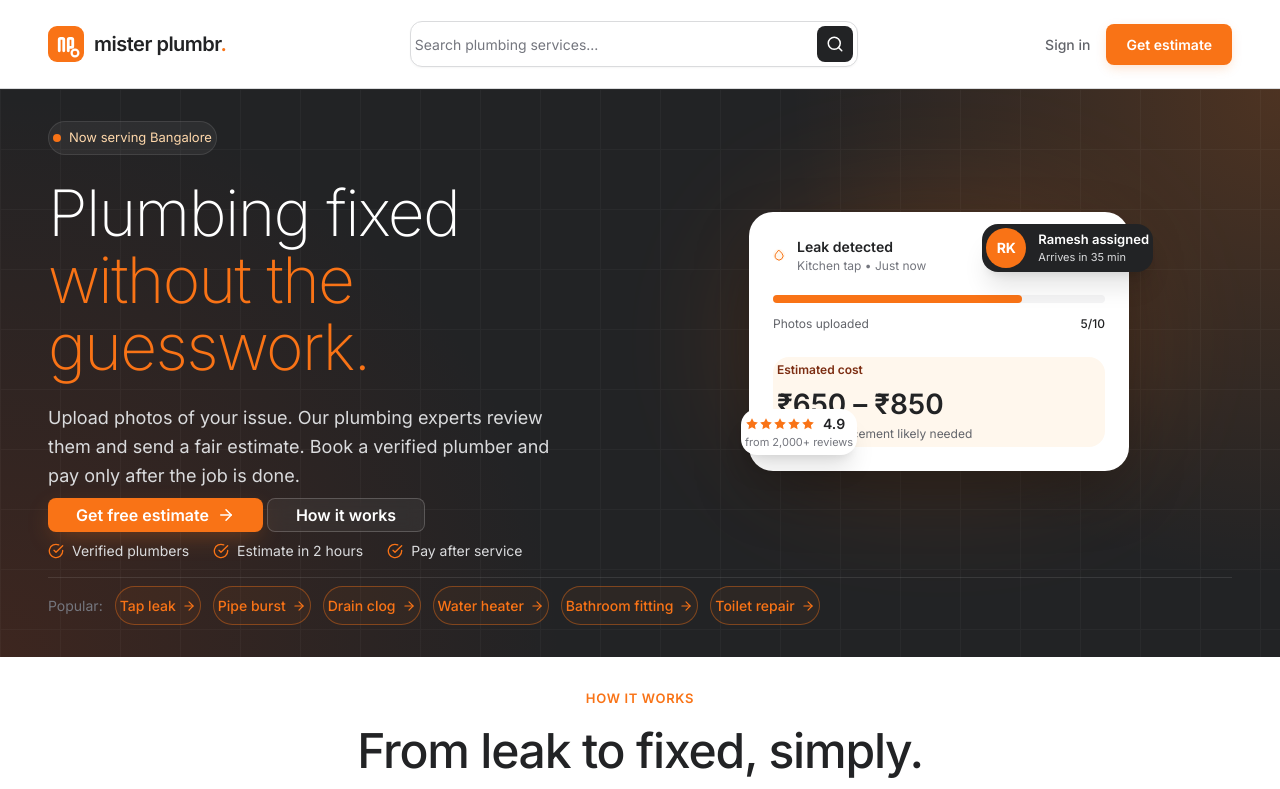
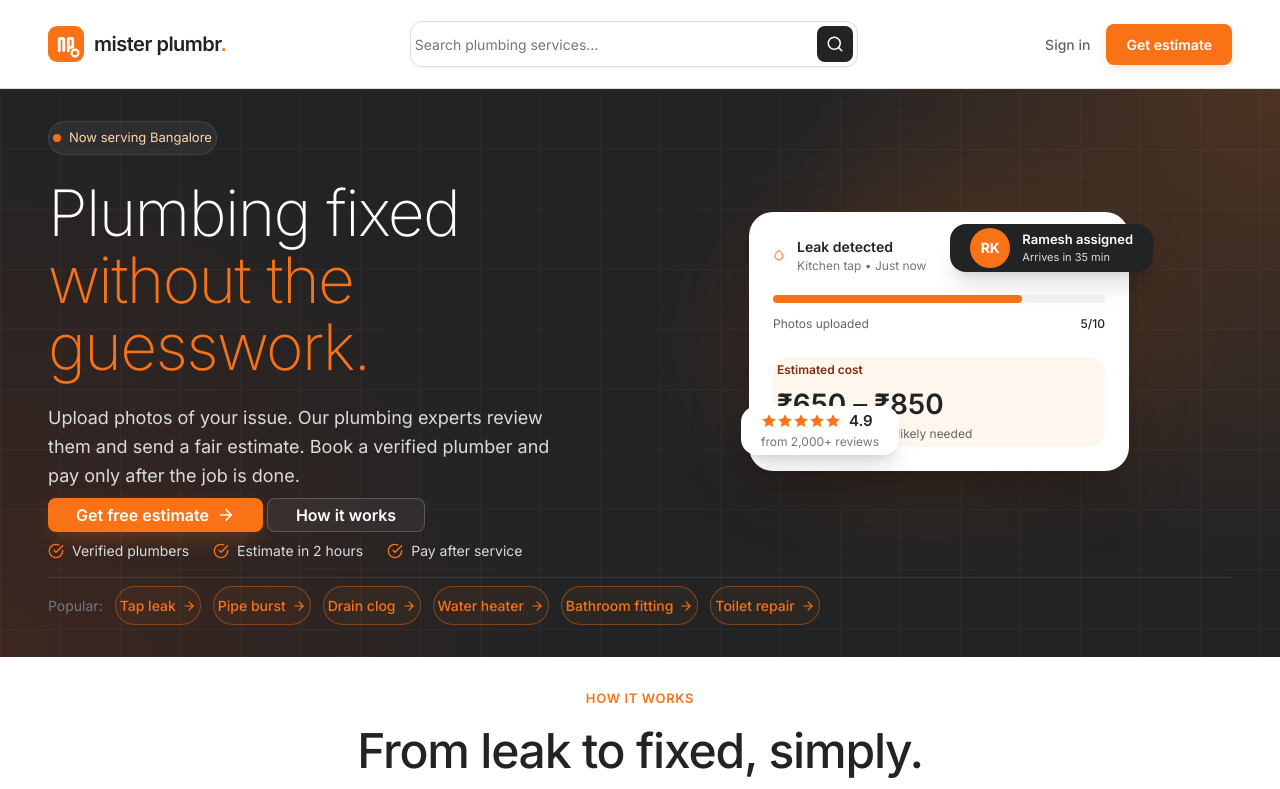
Before and after one commit to mister-plumbr/mr-plumber-webapp, a Next.js app: page / in a window 1280 px wide. Shown: the top 789 px of the page. Built offline with nearby package versions, Linux system fonts and the light colour scheme.

Commit message:
ui: add horizontal padding to hero floating badges

```diff
--- a/app/components/Hero.tsx
+++ b/app/components/Hero.tsx
@@ -117,7 +117,7 @@ export default function Hero() {
               </div>
 
               {/* Floating badge */}
-              <div className="absolute -right-6 top-12 rounded-[16px] bg-[#222325] p-4 shadow-xl">
+              <div className="absolute -right-6 top-12 rounded-[16px] bg-[#222325] px-5 py-4 shadow-xl">
                 <div className="flex items-center gap-3">
                   <div className="flex h-10 w-10 items-center justify-center rounded-full bg-[#f97316] text-white text-[14px] font-bold">
                     RK
@@ -130,18 +130,18 @@ export default function Hero() {
               </div>
 
               {/* Floating stat */}
-              <div className="absolute -left-8 bottom-16 rounded-[16px] bg-white p-4 shadow-xl">
+              <div className="absolute -left-8 bottom-16 rounded-[16px] bg-white px-5 py-4 shadow-xl">
                 <div className="flex items-center gap-2">
                   <div className="flex text-[#f97316]">
                     {[...Array(5)].map((_, i) => (
-                      <svg key={i} width="14" height="14" viewBox="0 0 24 24" fill="currentColor">
+                      <svg key={i} width="16" height="16" viewBox="0 0 24 24" fill="currentColor">
                         <polygon points="12 2 15.09 8.26 22 9.27 17 14.14 18.18 21.02 12 17.77 5.82 21.02 7 14.14 2 9.27 8.91 8.26 12 2" />
                       </svg>
                     ))}
                   </div>
-                  <span className="text-[14px] font-semibold text-[#222325]">4.9</span>
+                  <span className="text-[15px] font-semibold text-[#222325]">4.9</span>
                 </div>
-                <p className="text-[11px] text-[#74767e]">from 2,000+ reviews</p>
+                <p className="text-[12px] text-[#74767e]">from 2,000+ reviews</p>
               </div>
             </div>
           </div>
```
